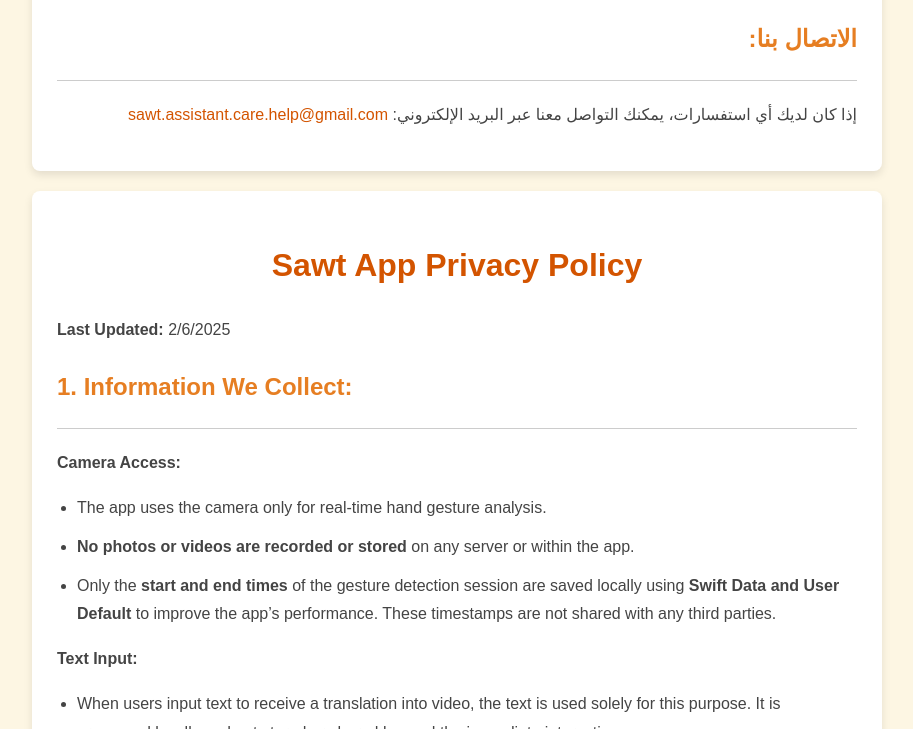
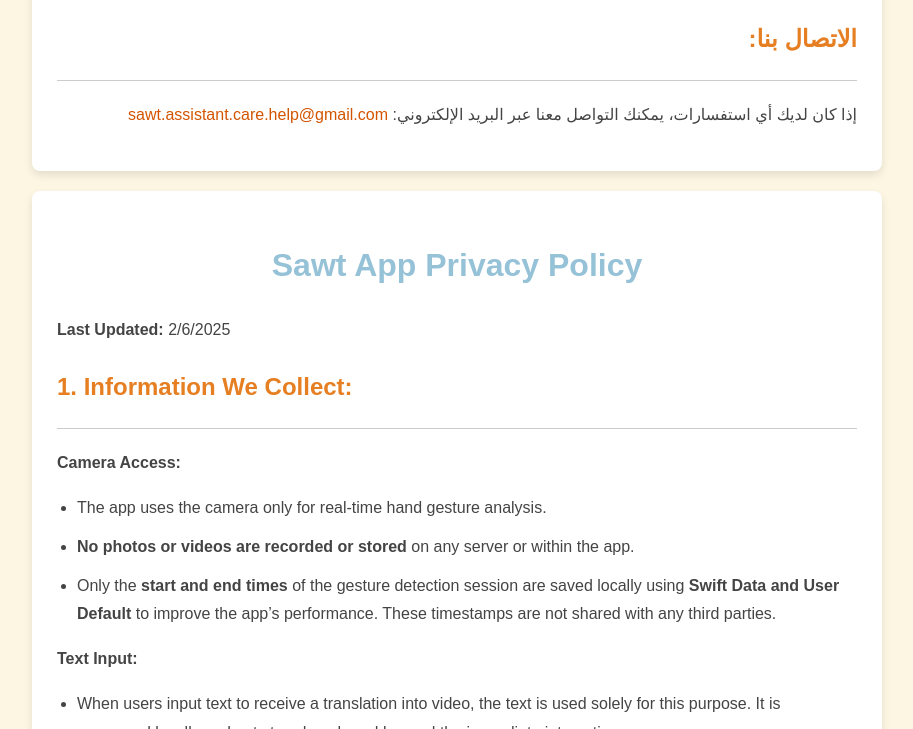
Before and after one commit to AbeerX/PrivacyAndPolice, a plain HTML site: page index.html in a window 1280 px wide. Shown: the part 1457-2186 px from the top of the page, without its empty margins (183-1096 px from the left). Drawn offline with Linux system fonts and the light colour scheme.

Commit message:
Update index.html

```diff
--- a/index.html
+++ b/index.html
@@ -3,7 +3,7 @@
 <head>
   <meta charset="UTF-8">
   <meta name="viewport" content="width=device-width, initial-scale=1.0">
-  <title>سياسة الخصوصية - تطبيق صّوت</title>
+  <title>سياسة الخصوصية - تطبيق وياك </title>
   <style>
     body {
       font-family: Arial, sans-serif;
@@ -37,7 +37,7 @@
     }
 
     h1 {
-      color: #d35400;
+      color: #96c2d8;
       text-align: center;
     }
 
```
